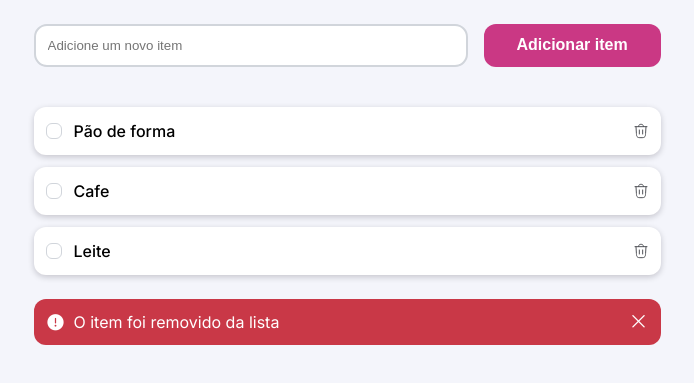
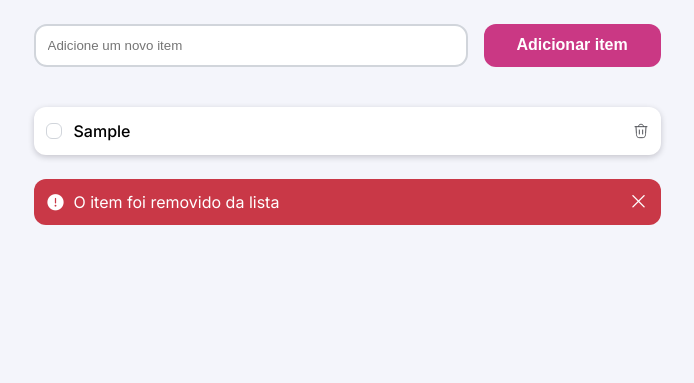
Before and after one commit to artursodreluz/quicklist-rec, a plain HTML site: page index.html in a window 1280 px wide. Both pictures are taken after typing "Sample" into the empty fields and a click on the button "Adicionar item". Shown: the part 191-574 px from the top of the page, without its empty margins (293-987 px from the left). Drawn offline with nearby package versions, Linux system fonts and the light colour scheme.

Commit message:
criação d função para mostrar os itens da lista da função para macar os itens como concluídos

```diff
--- a/index.html
+++ b/index.html
@@ -41,46 +41,7 @@
         </section>
 
 
-        <section class="list">
-           <div class="item">
-               <div>
-                  <input type="checkbox" name="list" id="item-1">
-                <div class="custom-checkbox">
-          <img src="./assets/checked.svg" alt="cheked">
-                </div>
-                <label for="item-1">Pão de forma</label>
-               </div>
-               <button>
-                <img src="./assets/trash-icon.svg" alt="trash">
-               </button>
-           </div>
-
-            <div class="item">
-               <div>
-                  <input type="checkbox" name="list" id="item-2">
-                <div class="custom-checkbox">
-          <img src="./assets/checked.svg" alt="cheked">
-                </div>
-                <label for="item-2">Cafe</label>
-               </div>
-               <button>
-                <img src="./assets/trash-icon.svg" alt="trash">
-               </button>
-           </div>
-
-            <div class="item">
-               <div>
-                  <input type="checkbox" name="list" id="item-3">
-                <div class="custom-checkbox">
-          <img src="./assets/checked.svg" alt="cheked">
-                </div>
-                <label for="item-3">Leite</label>
-               </div>
-               <button>
-                <img src="./assets/trash-icon.svg" alt="trash">
-               </button>
-           </div>
-        </section>
+        <section class="list"></section>
 
         <div class="warning">
             <div>
--- a/main.js
+++ b/main.js
@@ -13,5 +13,35 @@ function addItem() {
 
     document.querySelector("#item").value = ""
 
-    console.log(items)
+    showItemsList()
 }
+
+function showItemsList() {
+    const sectionList = document.querySelector(".list")
+
+    sectionList.innerHTML = ""
+
+    items.sort((a, b) => Number(a.checked) - Number(b.checked))
+
+    items.map((item, index) => {
+        sectionList.innerHTML += `
+              <div class="item">
+               <div>
+                  <input type="checkbox" name="list" id="item-${index}">
+                <div class="custom-checkbox">
+          <img src="./assets/checked.svg" alt="checked">
+                </div>
+                <label for="item-${index}">${item.name}</label>
+               </div>
+               <button>
+                <img src="./assets/trash-icon.svg" alt="trash">
+               </button>
+           </div>  `
+    })
+}
+
+function checkItem(itemName) {
+    const item = items.find((item) => item.name === itemName)
+    item.checked = !item.checked
+    showItemsList()
+}
```
